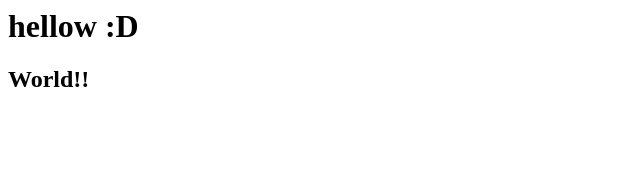
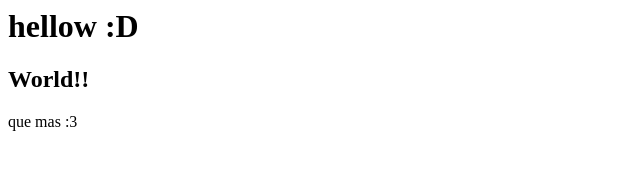
Before and after one commit to anaforero91/Ejercicios-Javascript, a plain HTML site: page index.html in a window 1280 px wide. Shown: the full height of the page, 0-640 px from the left. Drawn offline with Linux system fonts and the light colour scheme.

Commit message:
agregado parrafo

```diff
--- a/index.html
+++ b/index.html
@@ -5,5 +5,7 @@
     <body>
         <h1>hellow :D</h1>
         <h2> World!!</h2>
+
+        <p>que mas :3</p>
     </body>
 </html>
```
